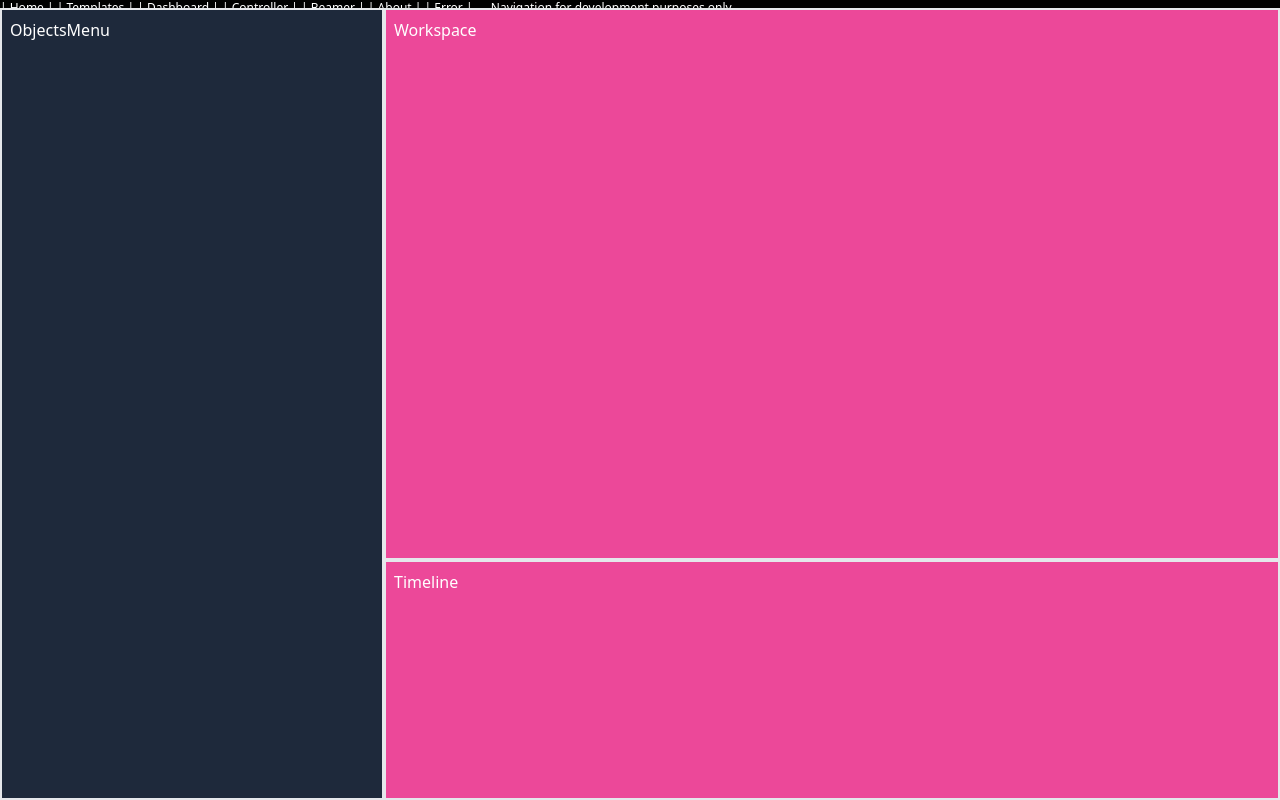
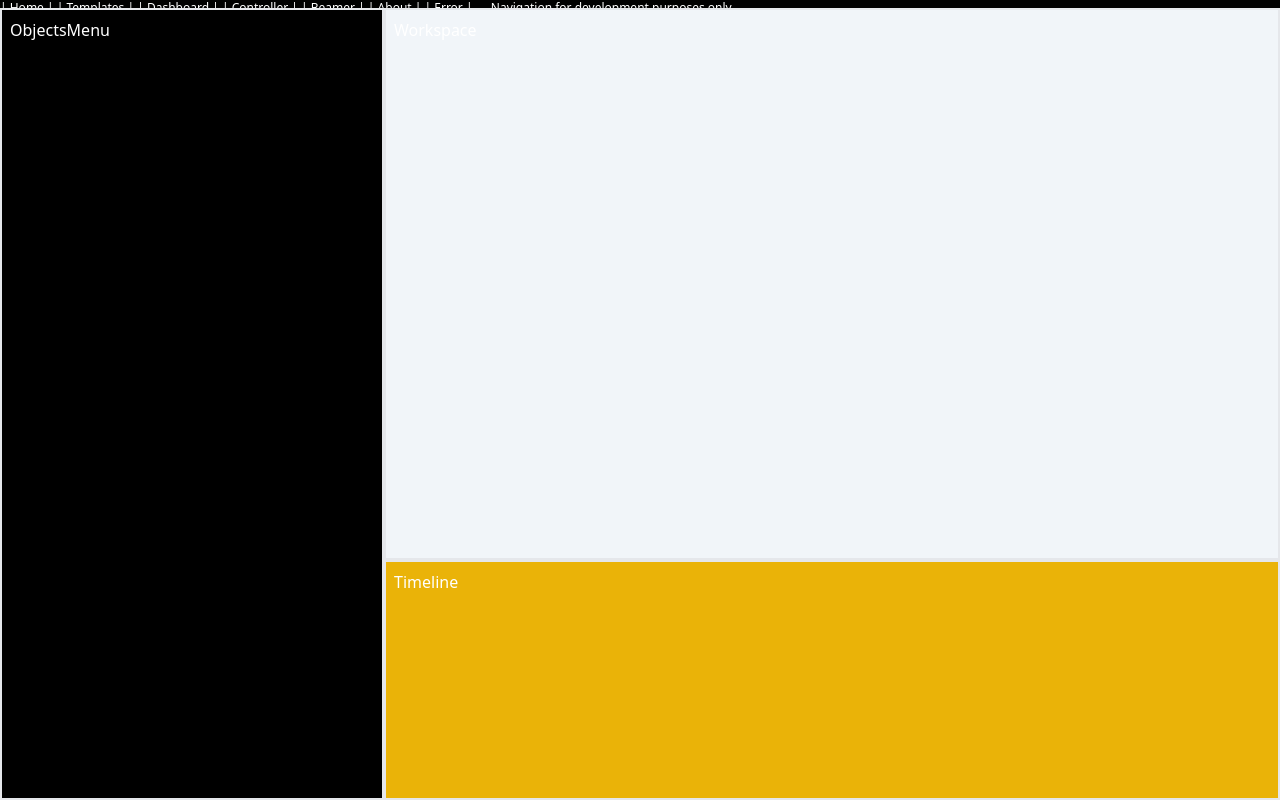
Before and after one commit to Lukileila/stagebeam, a React (Vite) app in the folder frontend/: page /controller in a window 1280 px wide. Built offline with nearby package versions, Linux system fonts and the light colour scheme.

Commit message:
Test redirecting the user from a button from Home page, to another page - Also slightly changed Workspace,Object Menu and Timeline's color to match Home 7landingpage colors

```diff
--- a/frontend/src/components/ObjectsMenu.jsx
+++ b/frontend/src/components/ObjectsMenu.jsx
@@ -2,6 +2,6 @@ import React from 'react'
 
 export const ObjectsMenu = () => {
   return (
-    <div className='fixed border-2 h-[99vh] w-[30vw] bg-slate-800 p-2 text-white'> ObjectsMenu</div>
+    <div className='fixed border-2 h-[99vh] w-[30vw] bg-black p-2 text-white'> ObjectsMenu</div>
   )
 }
--- a/frontend/src/components/Timeline.jsx
+++ b/frontend/src/components/Timeline.jsx
@@ -2,6 +2,6 @@ import React from 'react'
 
 export const Timeline = () => {
   return (
-    <div className='fixed border-2 left-[30vw] top-[70vh] h-[30vh] w-[70vw] bg-pink-500 p-2 text-white'> Timeline</div>
+    <div className='fixed border-2 left-[30vw] top-[70vh] h-[30vh] w-[70vw] bg-yellow-500 p-2 text-white'> Timeline</div>
   )
 }
--- a/frontend/src/components/Workspace.jsx
+++ b/frontend/src/components/Workspace.jsx
@@ -2,6 +2,6 @@ import React from 'react'
 
 export const Workspace = () => {
   return (
-    <div className='fixed border-2 left-[30vw] h-[69vh] w-[70vw] bg-pink-500 p-2 text-white'> Workspace</div>
+    <div className='fixed border-2 left-[30vw] h-[69vh] w-[70vw] bg-slate-100 p-2 text-white'> Workspace</div>
   )
 }
--- a/frontend/src/pages/Home.jsx
+++ b/frontend/src/pages/Home.jsx
@@ -1,3 +1,5 @@
+import { NavLink } from "react-router-dom"
+
 export const Home = () => {
 
 
@@ -25,7 +27,20 @@ export const Home = () => {
 
 
       <div className="flex flex-col items-center mt-16">
+
+
+
+
+
+      <NavLink to="controller">
+
  <button className="px-8 py-4 bg-yellow-500 text-zinc-950 rounded mb-4">Create your first stage</button>
+
+ </NavLink>
+
+
+
+
          <button className="px-8 py-4 bg-yellow-500 text-zinc-950 rounded mb-4">Choose a template</button>
         <button className="px-8 py-4 bg-yellow-500 text-zinc-950 rounded mb-4">Watch tutorial video</button>
       </div>
```
